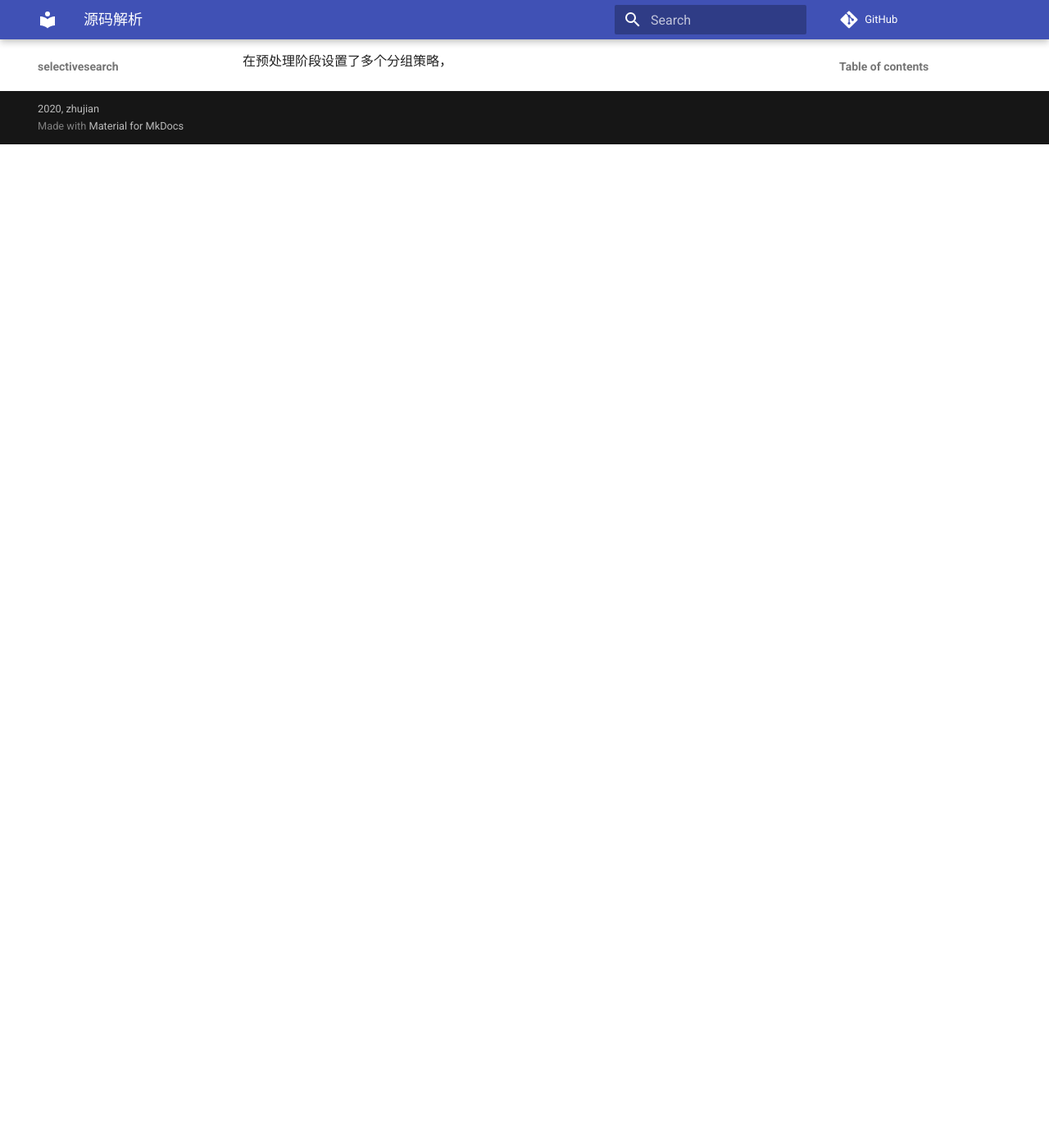
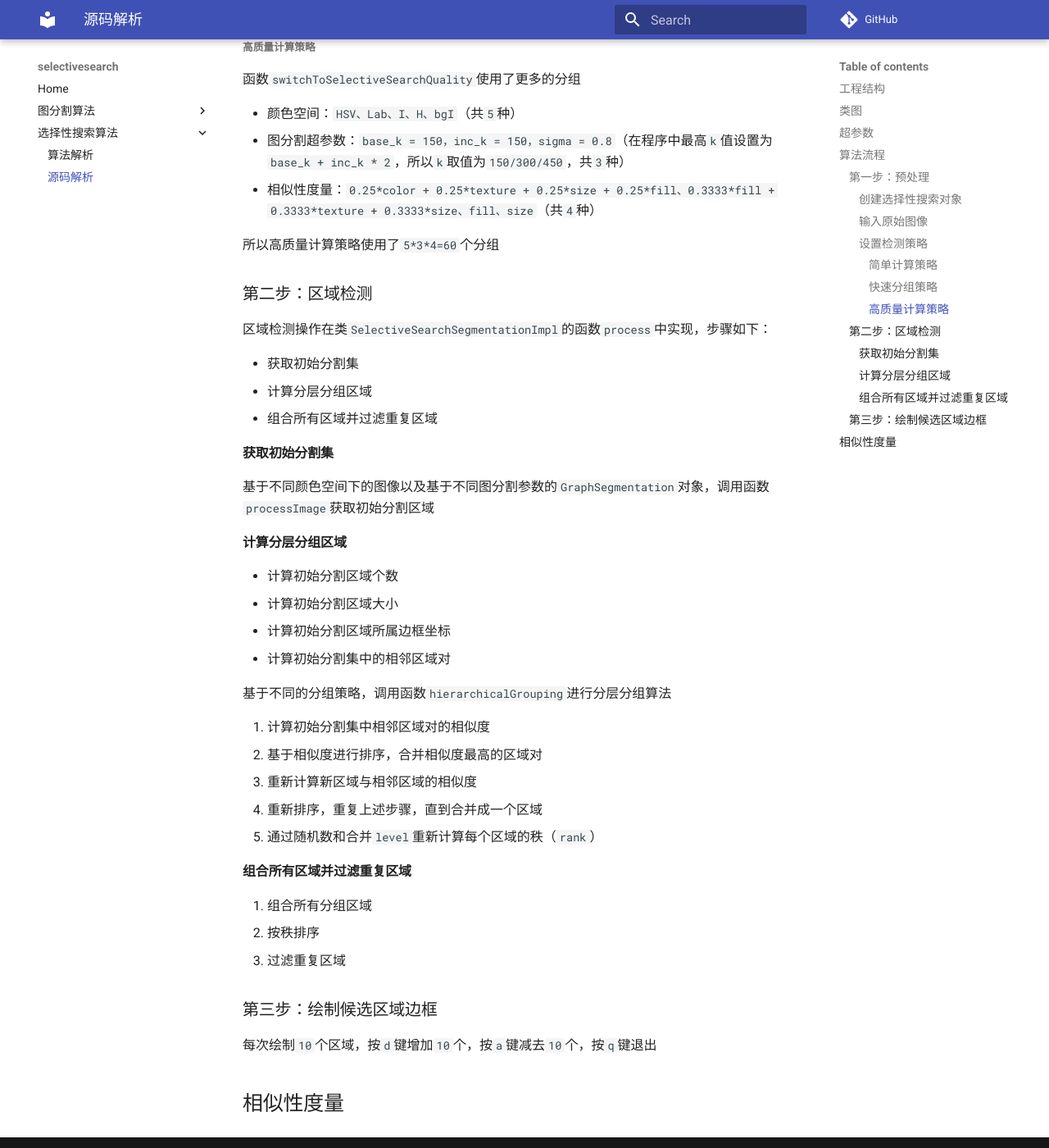
Before and after one commit to object-detection-algorithm/selectivesearch, an MkDocs documentation site: the page built from docs/选择性搜索-源码解析.md, in a window 1280 px wide and 1400 px high, scrolled down 4168 px. Shown: the whole window at 82% size. Built offline with MkDocs 1.6.1 and Material for MkDocs 9.7.7, drawn with Linux system fonts in a browser that asks for light colours; formulas are drawn with MathJax 3; comment, search, counter and statistics services are not loaded; before the commit the page ends 4344 px from its top, so only the background shows below that.

Commit message:
docs(selectivesearch): 算法总体流程解析

```diff
--- a/docs/选择性搜索-源码解析.md
+++ b/docs/选择性搜索-源码解析.md
@@ -70,7 +70,7 @@
 * 类`GraphSegmentation`声明了图分割算法的公共函数
 * 类`SelectiveSearchSegmentationStrategy`声明了相似度度量策略的公共函数
 * 类`Region`实现了并查集，作用于区域合并
-* 类`Neighbor`定义了边
+* 类`Neighbor`定义了相邻区域对
 
 ![](./imgs/selectivesearchsegmentationstrategy.png)
 
@@ -89,9 +89,11 @@
 * $k$：用于计算阈值函数τ，控制两个分量之间的差异必须大于其内部差异的程度
 * $\sigma$：作用于高斯滤波
 
-## 函数流程
+## 算法流程
 
 根据测试代码`samples/selectivesearchsegmentation.cpp`，总体函数流程图如下所示
+
+![](./imgs/selectivesearch-mind.png)
 
 1. 创建选择性搜索对象，输入原始图像，设置检测策略
 2. 处理图像，获取候选区域
@@ -151,4 +153,39 @@
 
 ### 第二步：区域检测
 
-在预处理阶段设置了多个分组策略，
+区域检测操作在类`SelectiveSearchSegmentationImpl`的函数`process`中实现，步骤如下：
+
+* 获取初始分割集
+* 计算分层分组区域
+* 组合所有区域并过滤重复区域
+
+#### 获取初始分割集
+
+基于不同颜色空间下的图像以及基于不同图分割参数的`GraphSegmentation`对象，调用函数`processImage`获取初始分割区域
+
+#### 计算分层分组区域
+
+* 计算初始分割区域个数
+* 计算初始分割区域大小
+* 计算初始分割区域所属边框坐标
+* 计算初始分割集中的相邻区域对
+
+基于不同的分组策略，调用函数`hierarchicalGrouping`进行分层分组算法
+
+1. 计算初始分割集中相邻区域对的相似度
+2. 基于相似度进行排序，合并相似度最高的区域对
+3. 重新计算新区域与相邻区域的相似度
+4. 重新排序，重复上述步骤，直到合并成一个区域
+5. 通过随机数和合并`level`重新计算每个区域的秩（`rank`）
+
+#### 组合所有区域并过滤重复区域
+
+1. 组合所有分组区域
+2. 按秩排序
+3. 过滤重复区域
+
+### 第三步：绘制候选区域边框
+
+每次绘制`10`个区域，按`d`键增加`10`个，按`a`键减去`10`个，按`q`键退出
+
+## 相似性度量
```
Also changed, not shown: docs/imgs/selectivesearch-mind.png (added).
